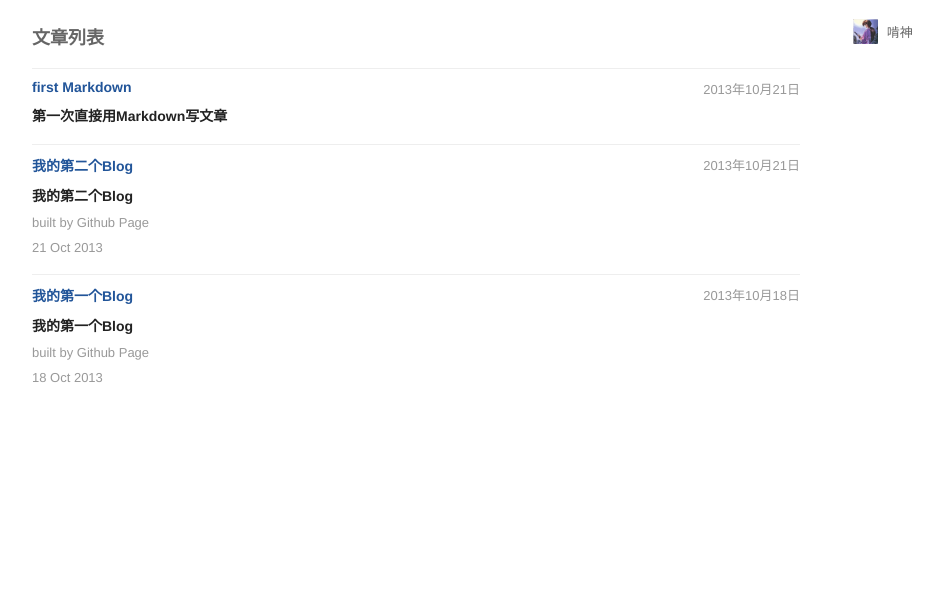
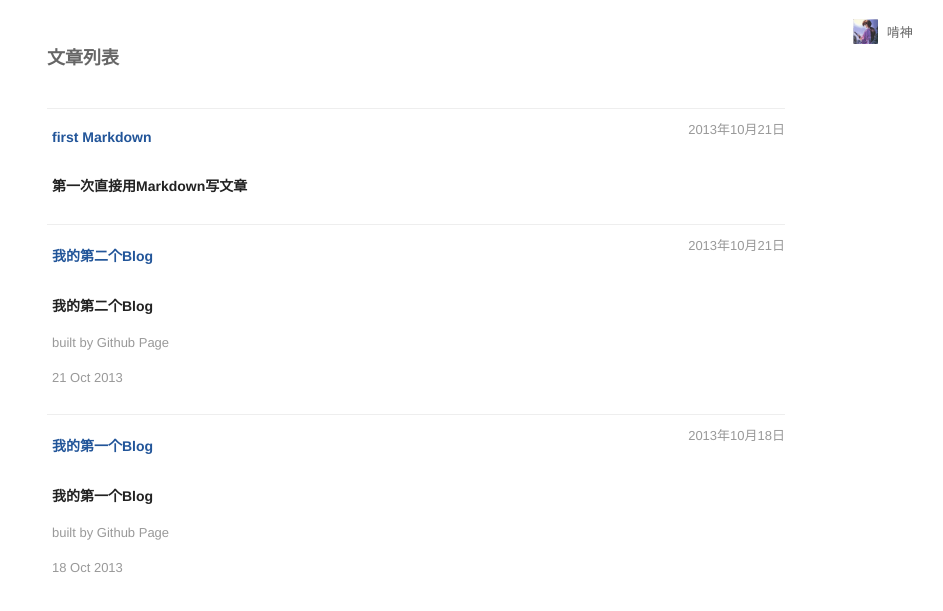
Before and after one commit to kenshinlin/archives, a Jekyll site: the page built from index.html, in a window 1280 px wide. Shown: the top 611 px of the page, without its empty margins (96-1039 px from the left). Built offline with Jekyll 4.4.1, drawn with Linux system fonts in a browser that asks for light colours.

Commit message:
Update style.css

```diff
--- a/css/style.css
+++ b/css/style.css
@@ -18,7 +18,9 @@ a:hover {color:#9c6}
 .avatar span{
   vertical-align:middle;
 }
-
+.article p, .article h2, .article h1, .article ul{
+  padding:10px 5px;
+}
 body{
   font-family: 'Helvetica Neue',Helvetica,Arial,Sans-serif;
   font-size: 13px;
@@ -77,7 +79,9 @@ body{
   font-size: 14px;
   position:relative;
 }
-
+.article{
+  padding:10px;
+}
 .excerpt{
     padding-top:10px;
 }
@@ -136,7 +140,7 @@ p{
   }
   .article{
     background: #fff;
-padding: 0 3px 10px;
+padding: 10px;
 margin: 0 3px 0px;
 box-shadow: 2px 2px 10px 1px #999;
 -webkit-box-shadow:2px 2px 10px 1px #999;
```
